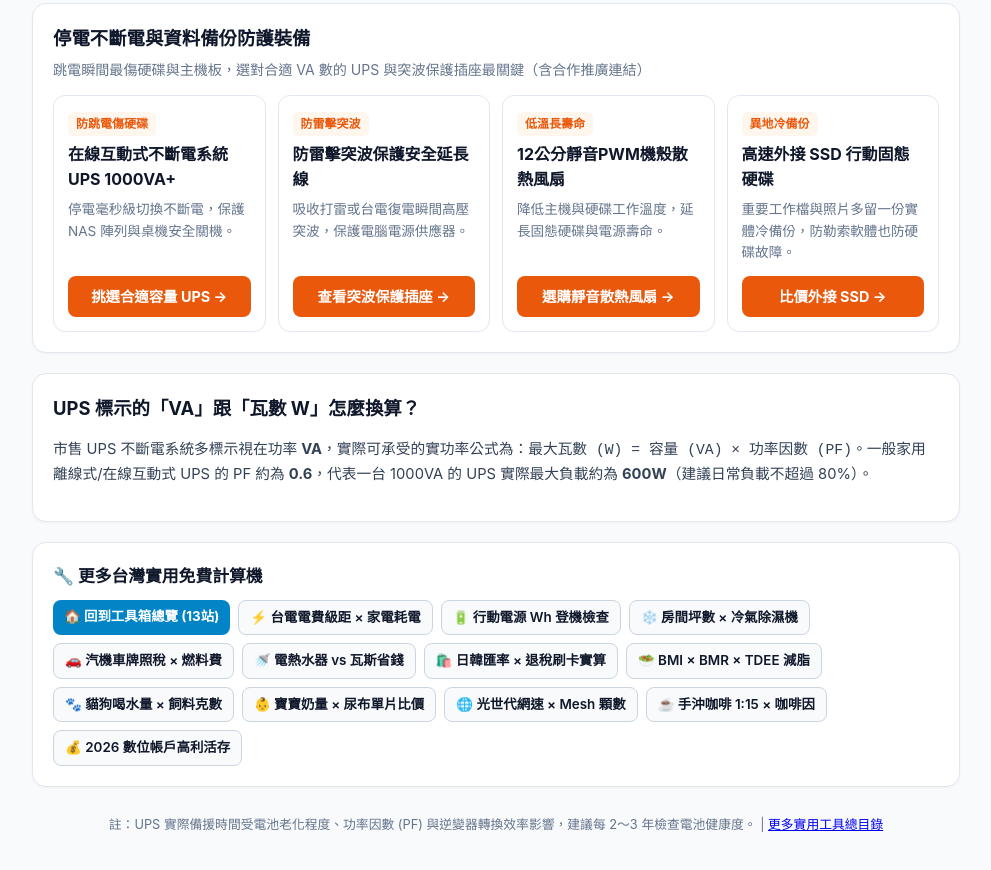
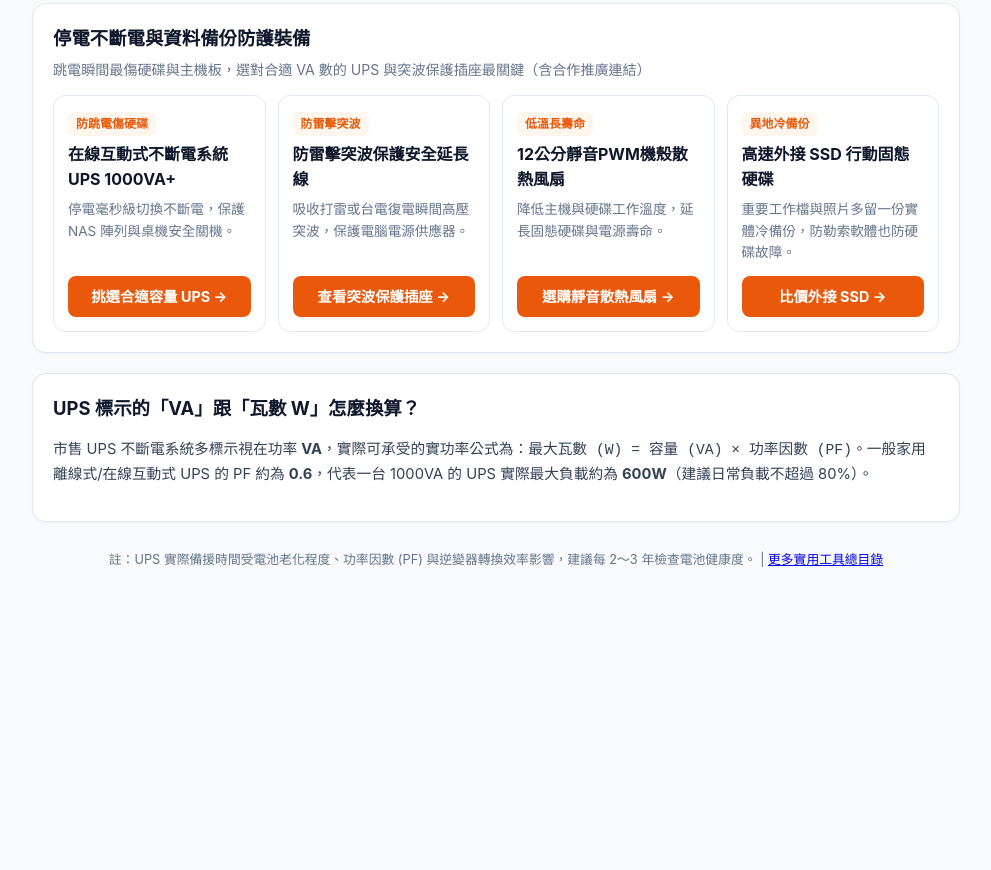
Before and after one commit to jimmycmhsieh0801-cloud/tw-ups-nas-calc, a plain HTML site: page index.html in a window 1280 px wide. Shown: the part 515-1385 px from the top of the page, without its empty margins (144-1135 px from the left). After the commit the page ends 1146 px from the top, so only its background shows below. Drawn offline with Linux system fonts and the light colour scheme.

```diff
--- a/index.html
+++ b/index.html
@@ -162,27 +162,7 @@
     </article>
 
 
-    <!-- CROSS_LINK_MATRIX_START -->
-    <section class="card" style="margin-top:20px;">
-      <h2 style="font-size:1.05rem;margin:0 0 10px;color:#0f172a;">🔧 更多台灣實用免費計算機</h2>
-      <div style="display:flex;flex-wrap:wrap;gap:8px;">
-        <a href="https://jimmycmhsieh0801-cloud.github.io/" style="display:inline-block;padding:6px 11px;border-radius:8px;background:#0284c7;color:#fff;text-decoration:none;font-size:0.84rem;font-weight:700;">🏠 回到工具箱總覽 (13站)</a>
-        <a href="https://jimmycmhsieh0801-cloud.github.io/tw-power-calc/" style="display:inline-block;padding:6px 11px;border-radius:8px;border:1px solid #cbd5e1;background:#f8fafc;color:#0f172a;text-decoration:none;font-size:0.84rem;font-weight:600;">⚡ 台電電費級距 × 家電耗電</a>
-        <a href="https://jimmycmhsieh0801-cloud.github.io/tw-travel-power-calc/" style="display:inline-block;padding:6px 11px;border-radius:8px;border:1px solid #cbd5e1;background:#f8fafc;color:#0f172a;text-decoration:none;font-size:0.84rem;font-weight:600;">🔋 行動電源 Wh 登機檢查</a>
-        <a href="https://jimmycmhsieh0801-cloud.github.io/tw-room-sizing-calc/" style="display:inline-block;padding:6px 11px;border-radius:8px;border:1px solid #cbd5e1;background:#f8fafc;color:#0f172a;text-decoration:none;font-size:0.84rem;font-weight:600;">❄️ 房間坪數 × 冷氣除濕機</a>
-        <a href="https://jimmycmhsieh0801-cloud.github.io/tw-vehicle-tax-calc/" style="display:inline-block;padding:6px 11px;border-radius:8px;border:1px solid #cbd5e1;background:#f8fafc;color:#0f172a;text-decoration:none;font-size:0.84rem;font-weight:600;">🚗 汽機車牌照稅 × 燃料費</a>
-        <a href="https://jimmycmhsieh0801-cloud.github.io/tw-water-heater-calc/" style="display:inline-block;padding:6px 11px;border-radius:8px;border:1px solid #cbd5e1;background:#f8fafc;color:#0f172a;text-decoration:none;font-size:0.84rem;font-weight:600;">🚿 電熱水器 vs 瓦斯省錢</a>
-        <a href="https://jimmycmhsieh0801-cloud.github.io/tw-travel-tax-calc/" style="display:inline-block;padding:6px 11px;border-radius:8px;border:1px solid #cbd5e1;background:#f8fafc;color:#0f172a;text-decoration:none;font-size:0.84rem;font-weight:600;">🛍️ 日韓匯率 × 退稅刷卡實算</a>
-        <a href="https://jimmycmhsieh0801-cloud.github.io/tw-bmi-tdee-calc/" style="display:inline-block;padding:6px 11px;border-radius:8px;border:1px solid #cbd5e1;background:#f8fafc;color:#0f172a;text-decoration:none;font-size:0.84rem;font-weight:600;">🥗 BMI × BMR × TDEE 減脂</a>
-        <a href="https://jimmycmhsieh0801-cloud.github.io/tw-pet-cost-calc/" style="display:inline-block;padding:6px 11px;border-radius:8px;border:1px solid #cbd5e1;background:#f8fafc;color:#0f172a;text-decoration:none;font-size:0.84rem;font-weight:600;">🐾 貓狗喝水量 × 飼料克數</a>
-        <a href="https://jimmycmhsieh0801-cloud.github.io/tw-baby-calc/" style="display:inline-block;padding:6px 11px;border-radius:8px;border:1px solid #cbd5e1;background:#f8fafc;color:#0f172a;text-decoration:none;font-size:0.84rem;font-weight:600;">👶 寶寶奶量 × 尿布單片比價</a>
-        <a href="https://jimmycmhsieh0801-cloud.github.io/tw-router-cable-calc/" style="display:inline-block;padding:6px 11px;border-radius:8px;border:1px solid #cbd5e1;background:#f8fafc;color:#0f172a;text-decoration:none;font-size:0.84rem;font-weight:600;">🌐 光世代網速 × Mesh 顆數</a>
-        <a href="https://jimmycmhsieh0801-cloud.github.io/tw-coffee-brew-calc/" style="display:inline-block;padding:6px 11px;border-radius:8px;border:1px solid #cbd5e1;background:#f8fafc;color:#0f172a;text-decoration:none;font-size:0.84rem;font-weight:600;">☕ 手沖咖啡 1:15 × 咖啡因</a>
-        <a href="https://jimmycmhsieh0801-cloud.github.io/tw-bank-interest-calc/" style="display:inline-block;padding:6px 11px;border-radius:8px;border:1px solid #cbd5e1;background:#f8fafc;color:#0f172a;text-decoration:none;font-size:0.84rem;font-weight:600;">💰 2026 數位帳戶高利活存</a>
-      </div>
-    </section>
-    <!-- CROSS_LINK_MATRIX_END -->
-    <footer>
+        <footer>
       <p>註：UPS 實際備援時間受電池老化程度、功率因數 (PF) 與逆變器轉換效率影響，建議每 2～3 年檢查電池健康度。 | <a href="https://jimmycmhsieh0801-cloud.github.io/">更多實用工具總目錄</a></p>
     </footer>
   </div>
```
